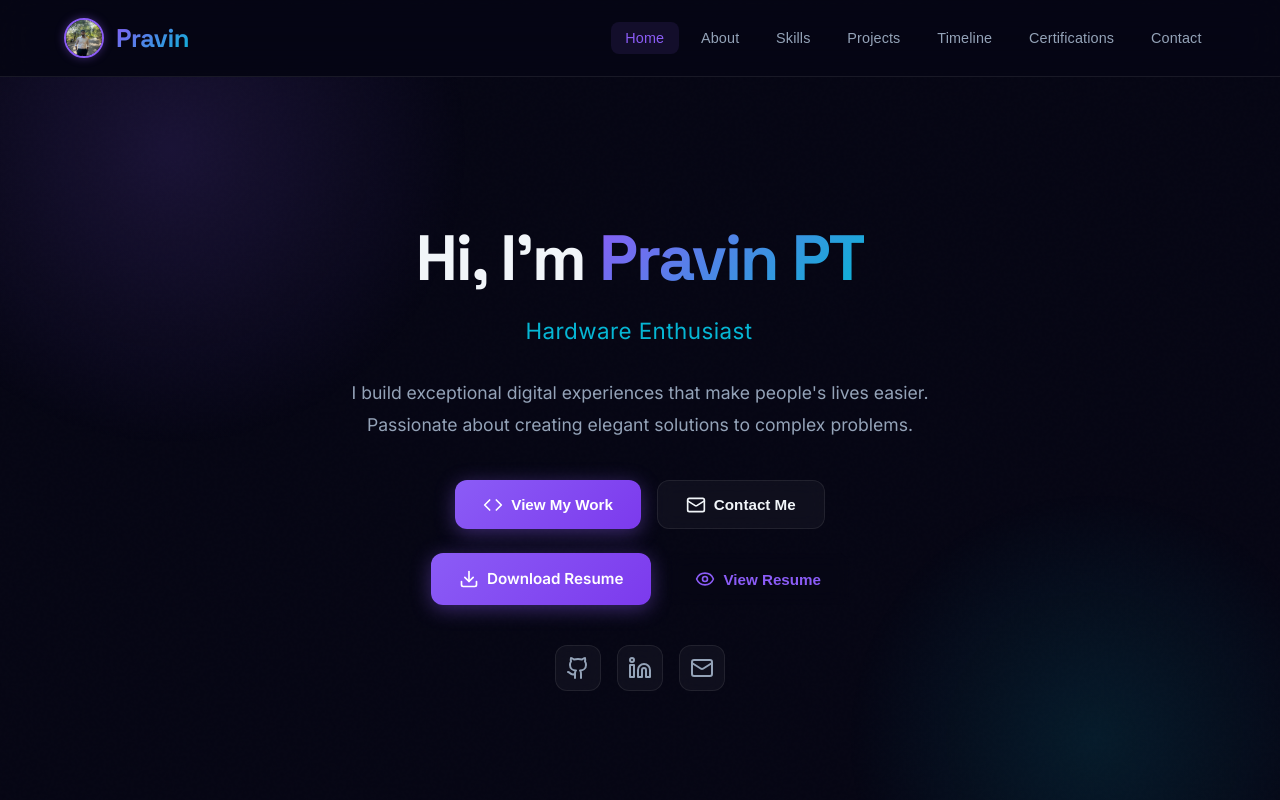
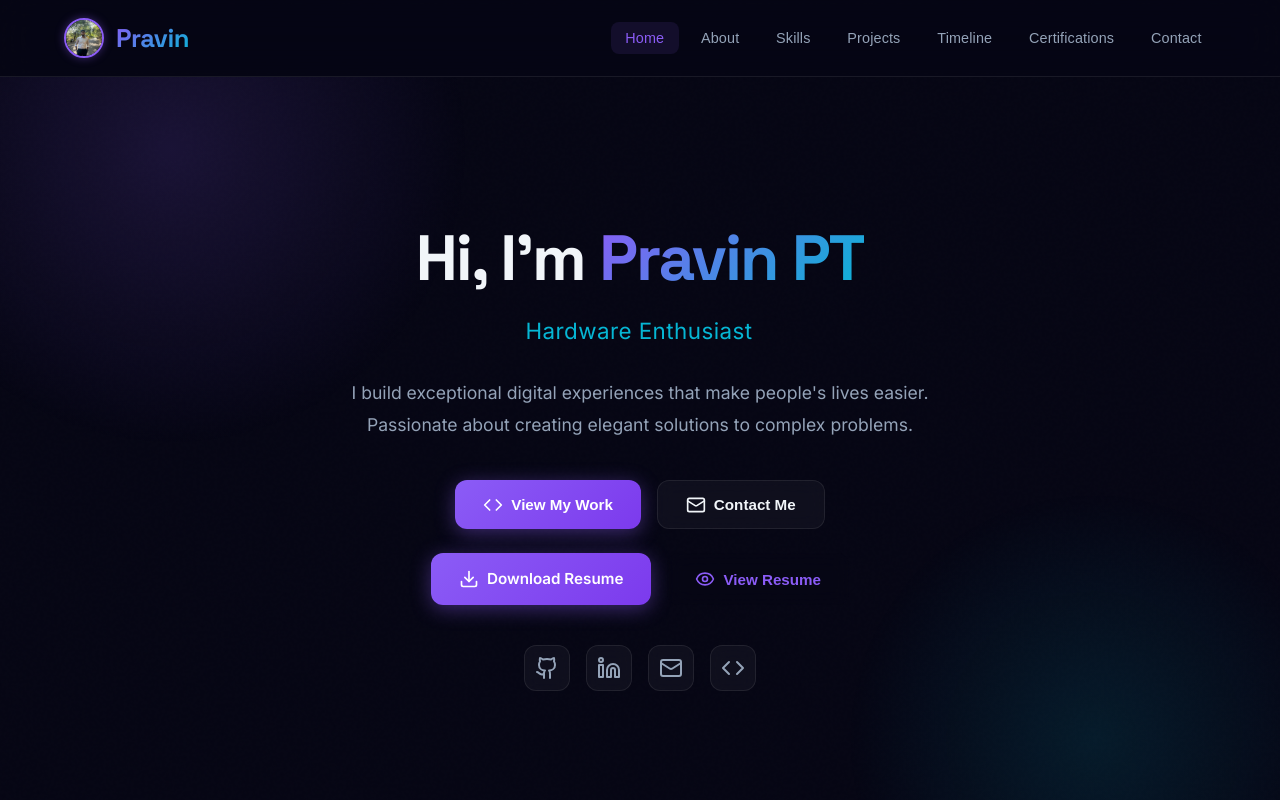
Before and after one commit to pravin-4620/pravinportfolio, a React (Create React App) app: page / in a window 1280 px wide. Shown: the top 800 px of the page. Built offline with nearby package versions, Linux system fonts and the light colour scheme.

Commit message:
Add LeetCode profile link to Hero section

```diff
--- a/src/components/Hero.js
+++ b/src/components/Hero.js
@@ -83,8 +83,11 @@ const Hero = () => {
             <a href="https://www.linkedin.com/in/pravin-pt-8879a72a4/" target="_blank" rel="noopener noreferrer" className="social-link">
               <Linkedin size={24} />
             </a>
-            <a href="mailto:pravinsurya2905@gmail.com" className="social-link">
+            <a href="mailto:pravinsurya2905@gmail.com" className="social-link" title="Email">
               <Mail size={24} />
+            </a>
+            <a href="https://leetcode.com/u/Pravin_PT/" target="_blank" rel="noopener noreferrer" className="social-link" title="LeetCode">
+              <Code size={24} />
             </a>
           </div>
         </div>
```
